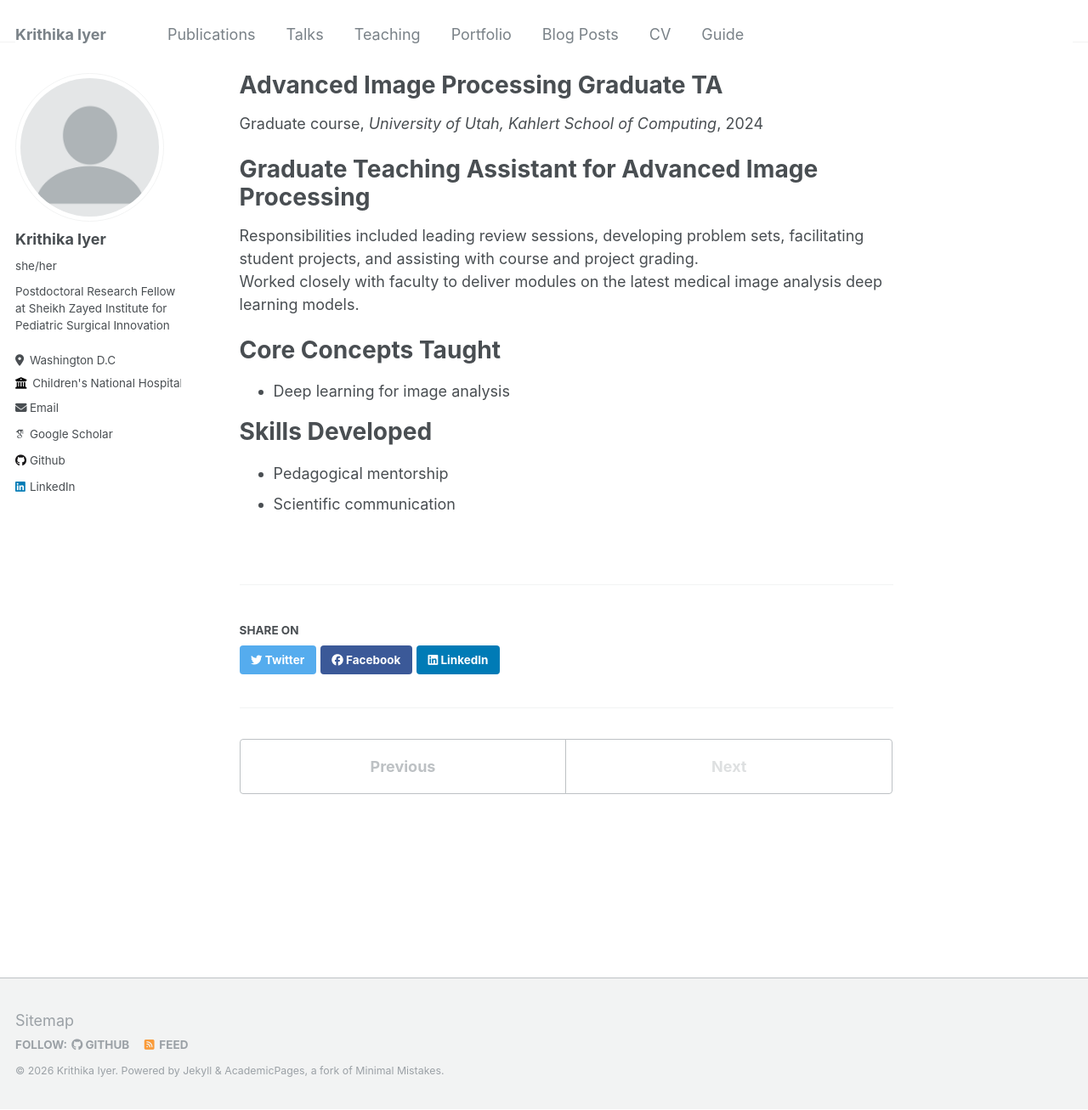
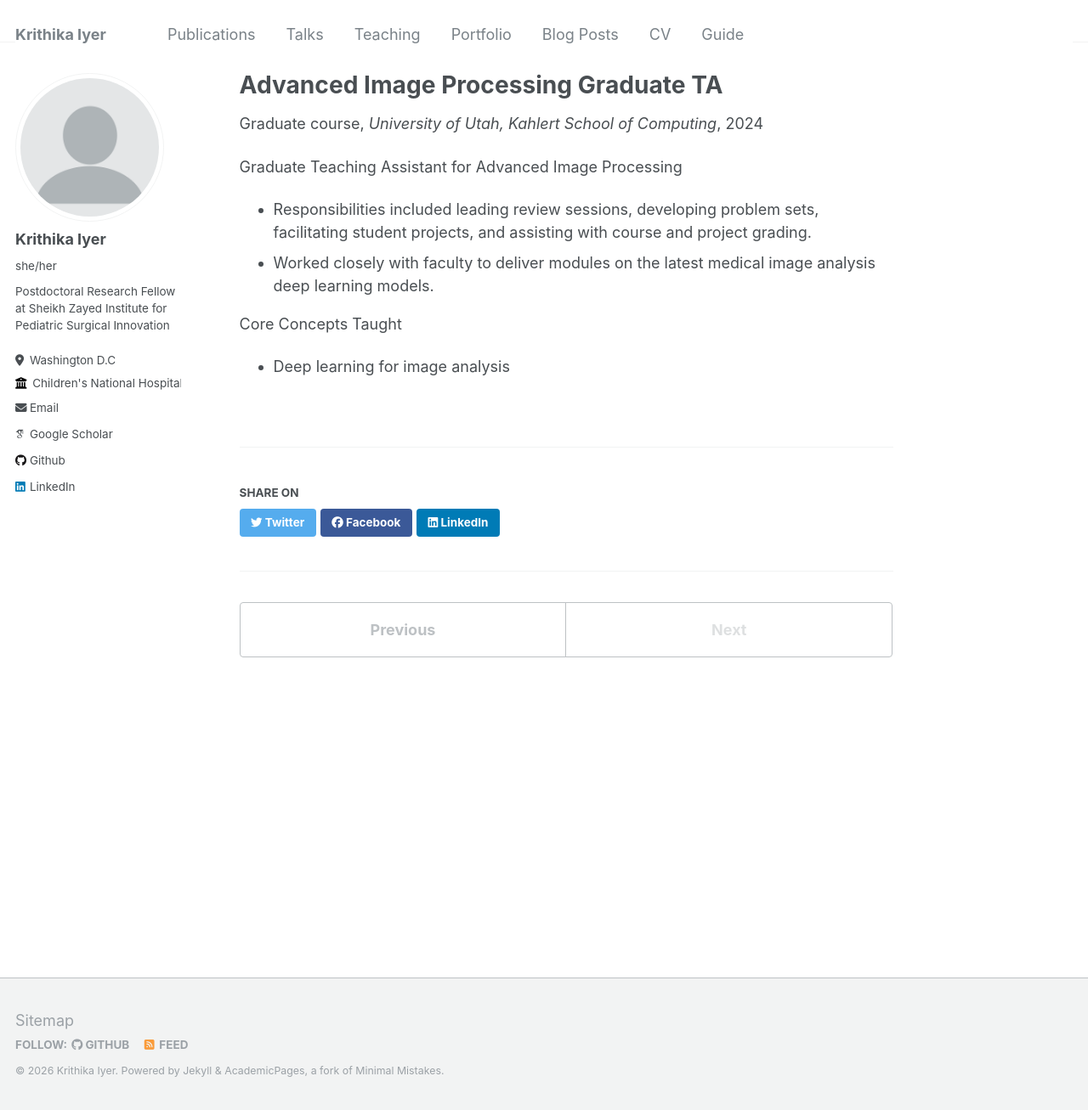
Before and after one commit to iyerkrithika21/iyerkrithika21.github.io, a Jekyll site: the page built from _teaching/2024-spring-adv-img-proc.md, in a window 1280 px wide and 1307 px high. Shown: the whole window at 85% size. Built offline with Jekyll 4.4.1, drawn with Linux system fonts in a browser that asks for light colours; some web fonts are replaced.

Commit message:
Update 2024-spring-adv-img-proc.md

```diff
--- a/_teaching/2024-spring-adv-img-proc.md
+++ b/_teaching/2024-spring-adv-img-proc.md
@@ -9,18 +9,8 @@ location: "Salt Lake City, UT, USA"
 ---
 
 Graduate Teaching Assistant for Advanced Image Processing
-======
-
-Responsibilities included leading review sessions, developing problem sets, facilitating student projects, and assisting with course and project grading.
-Worked closely with faculty to deliver modules on the latest medical image analysis deep learning models.
+- Responsibilities included leading review sessions, developing problem sets, facilitating student projects, and assisting with course and project grading.
+- Worked closely with faculty to deliver modules on the latest medical image analysis deep learning models.
 
 Core Concepts Taught
-======
-
 - Deep learning for image analysis
-
-Skills Developed
-======
-
-- Pedagogical mentorship
-- Scientific communication
```
